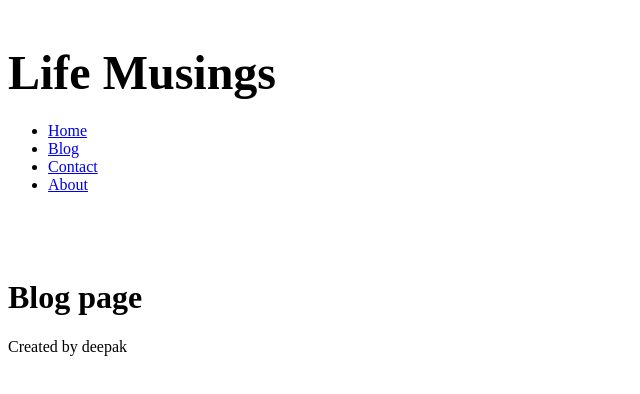
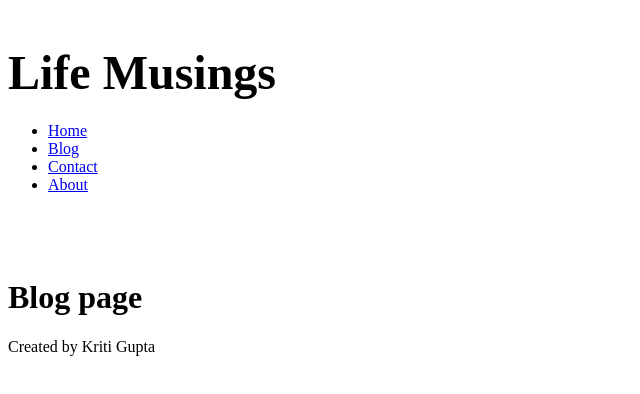
Before and after one commit to iamlearning1/gatsby-js, a Gatsby site: page /blog in a window 1280 px wide. Shown: the full height of the page, 0-640 px from the left. Built offline with nearby package versions, Linux system fonts and the light colour scheme; Gatsby itself is replaced by a stand-in of ours.

Commit message:
setup env variables

```diff
--- a/gatsby-config.js
+++ b/gatsby-config.js
@@ -1,7 +1,7 @@
 module.exports = {
   siteMetadata: {
     title: `Life Musings`,
-    author: `Deepak Kumar`,
+    author: `Kriti Gupta`,
   },
   plugins: [
     `gatsby-plugin-react-helmet`,
--- a/package.json
+++ b/package.json
@@ -21,6 +21,7 @@
     "react-helmet": "^5.2.1"
   },
   "devDependencies": {
+    "env-cmd": "^9.0.3",
     "prettier": "^1.18.2"
   },
   "keywords": [
@@ -29,7 +30,7 @@
   "license": "MIT",
   "scripts": {
     "build": "gatsby build",
-    "develop": "gatsby develop",
+    "develop": "env-cmd -f .env.development gatsby develop",
     "format": "prettier --write src/**/*.{js,jsx}",
     "start": "npm run develop",
     "serve": "gatsby serve",
--- a/src/components/footer.js
+++ b/src/components/footer.js
@@ -1,9 +1,24 @@
 import React from "react";
+import { useStaticQuery, graphql } from "gatsby";
 
 const Footer = () => {
+  const {
+    site: {
+      siteMetadata: { author },
+    },
+  } = useStaticQuery(graphql`
+    query {
+      site {
+        siteMetadata {
+          author
+        }
+      }
+    }
+  `);
+
   return (
     <footer>
-      <p>Created by deepak</p>
+      <p>Created by {author}</p>
     </footer>
   );
 };
--- a/src/components/header.js
+++ b/src/components/header.js
@@ -13,7 +13,6 @@ const Header = props => {
       }
     }
   `);
-  console.log(data);
 
   return (
     <header className={styles.header}>
```
Also changed, not shown: 2 other files.
